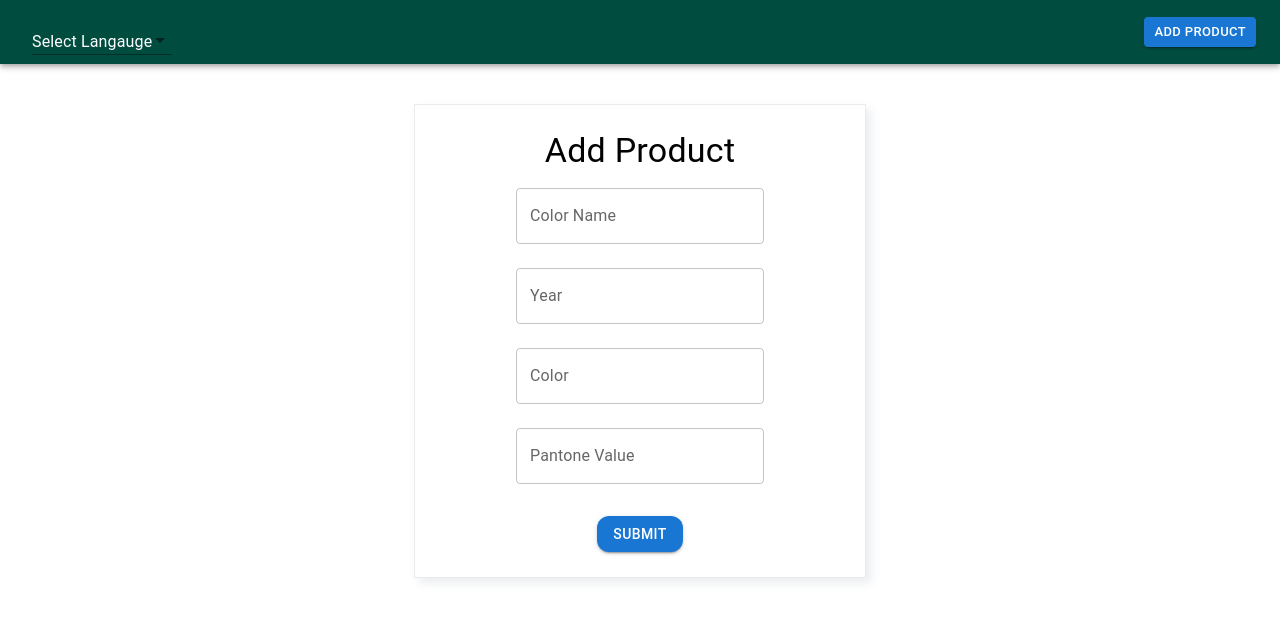
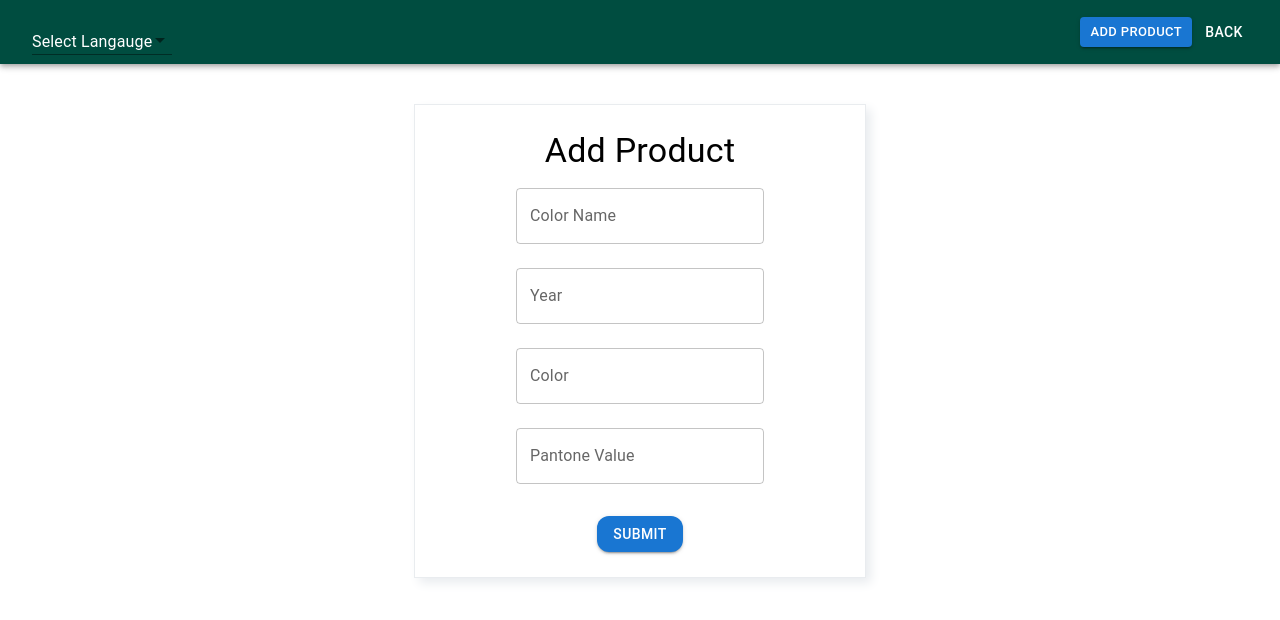
Before and after one commit to aishwaryapatil70668/react_assignment, a React (Create React App) app: page /AddProduct in a window 1280 px wide. Shown: the top 620 px of the page. Built offline with nearby package versions, Linux system fonts and the light colour scheme.

Commit message:
popup changes

```diff
--- a/src/Components/Header.js
+++ b/src/Components/Header.js
@@ -2,7 +2,7 @@ import { AppBar, Toolbar, Typography, Button } from "@mui/material";
 import { useNavigate } from "react-router-dom";
 import styled from "styled-components";
 import Dropdown from "./Dropdown";
-import i18next from 'i18next';
+import i18next from "i18next";
 
 const StyledAppBar = styled(AppBar)`
   position: relative !important;
@@ -14,34 +14,29 @@ const Header = ({ testid }) => {
   const handleClick = (e) => {
     e.target.id === "add" ? navigate("/AddProduct") : navigate("/");
   };
- const hasQueryParam = (url) => {
-  console.log(`\${url}`);
-  return url.includes(`\${url}`);
-}
+  const hasQueryParam = (url) => {
+    console.log(`/${url}`);
+    return url.includes(`/${url}`);
+  };
   return (
     <div testid={testid}>
       <StyledAppBar>
         <Toolbar sx={{ backgroundColor: "#004d40" }}>
-        <Dropdown></Dropdown>
+          <Dropdown></Dropdown>
           <Button
             id="add"
-            size='small'
+            size="small"
             variant="contained"
             sx={{ marginLeft: "auto" }}
             color="primary"
             onClick={handleClick}
           >
-           {i18next.t("Add_Product")}
+            {i18next.t("Add_Product")}
           </Button>
 
-          { hasQueryParam(window.location.pathname) ?
-            <Button
-            id="cancel"
-            sx={{ color: "white" }}
-            onClick={handleClick}
-          >
+          <Button id="cancel" sx={{ color: "white" }} onClick={handleClick}>
             {i18next.t("back")}
-          </Button> : hasQueryParam(window.location.pathname) }
+          </Button>
         </Toolbar>
       </StyledAppBar>
     </div>
--- a/src/Components/SuccessDialog.js
+++ b/src/Components/SuccessDialog.js
@@ -11,10 +11,9 @@ import {
 import { useNavigate } from "react-router-dom";
 
 const SuccessDialog = ({ open, handleModal }) => {
+  const navigate = useNavigate();
   const handleClose = () => {
-    handleModal(false);
-    useNavigate("/");
-    return false;
+    navigate("/");
   };
 
   return (
```
